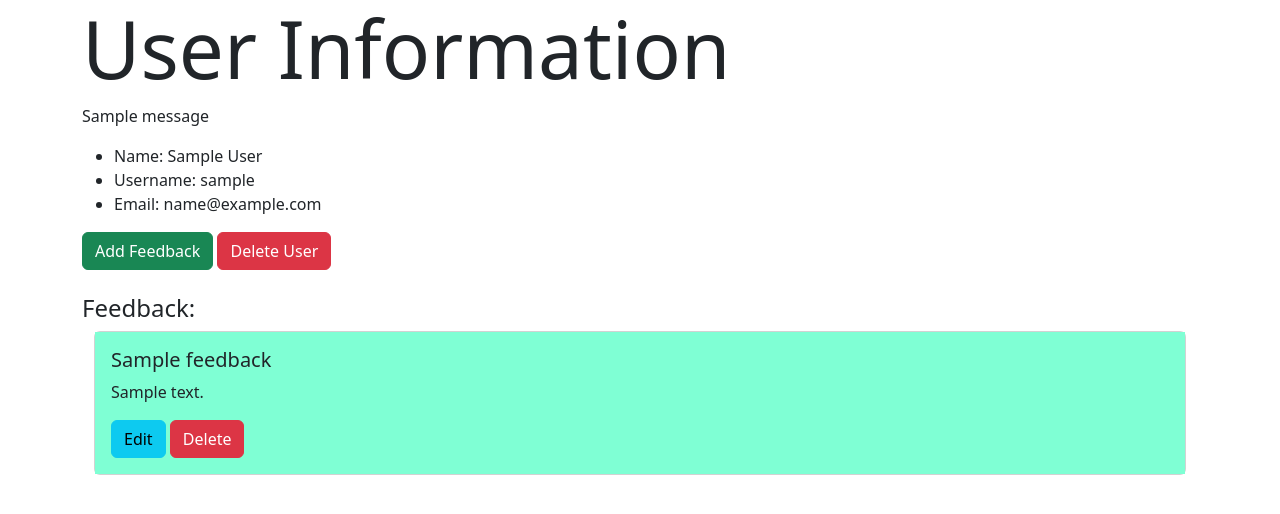
After one commit to ConnorDieck/feedback, a Flask app: template templates/user-details.html in a window 1280 px wide. The commit adds this page. Shown: the top 514 px of the page. Run offline with Flask 2, Linux system fonts and the light colour scheme; the template is opened without the code that fills it: values that come from a table or form of the project are taken from there, others are empty; tables that the repository leaves empty hold one stand-in row (values such as "Sample post"); one stand-in notice (Sample message) is shown; some libraries are stand-ins or nearby versions.

Commit message:
modified Python code and added python code up to step 7 and part of step 8

```diff
--- a/app.py
+++ b/app.py
@@ -1,9 +1,92 @@
-from flask import Flask, request, redirect, render_template, flash, jsonify
-from models import db, connect_db, User
+from flask import Flask, request, redirect, render_template, flash, session
+from flask_debugtoolbar import DebugToolbarExtension
+from models import db, connect_db, User, Feedback
+from forms import RegisterForm, LoginForm
+from sqlalchemy.exc import IntegrityError
 
 app = Flask(__name__)
-app.config['SQLALCHEMY_DATABASE_URI'] = 'postgresql:///todos_db'
+app.config['SQLALCHEMY_DATABASE_URI'] = 'postgresql:///feedback_db'
 app.config['SQLALCHEMY_TRACK_MODIFICATIONS'] = False
 app.config['SQLALCHEMY_ECHO'] = True
+app.config["SECRET_KEY"] = "abc123"
+app.config['DEBUG_TB_INTERCEPT_REDIRECTS'] = False
 
 connect_db(app)
+
+toolbar = DebugToolbarExtension(app)
+
+@app.route("/")
+def show_home():
+    """Redirects to home page"""
+
+    return redirect('/register')
+
+@app.route("/register", methods=["GET", "POST"])
+def register_user():
+    form = RegisterForm()
+    if form.validate_on_submit():
+
+        username = form.username.data
+        password = form.password.data
+        email = form.email.data
+        first_name = form.first_name.data
+        last_name = form.last_name.data
+
+        new_user = User.register(username, password, email, first_name, last_name)
+
+        db.session.add(new_user)
+        try:
+            db.session.commit()
+        except IntegrityError:
+            form.username.errors.append('Username taken. Please pick another')
+            return render_template('register.html', form=form)
+
+        session['username'] = new_user.username
+        flash('Welcome! Successfully Created Your Account!', "success")
+        return redirect(f"/users/{new_user.username}")
+
+    return render_template('register.html', form=form)
+
+@app.route("/login", methods=["GET", "POST"])
+def login():
+    form = LoginForm()
+    if form.validate_on_submit():
+        username = form.username.data
+        password = form.password.data
+
+        user = User.authenticate(username, password)
+        if user:
+            flash(f"Welcome Back, {user.first_name}!", "text-primary")
+            session['username'] = user.username
+            return redirect(f'/users/{user.username}')
+        else:
+            form.username.errors = ['Invalid username/password.']
+
+    return render_template('login.html', form=form)
+
+@app.route("/users/<username>")
+def show_secret(username):
+    if 'username' not in session:
+        flash("Please login first!", "text-danger")
+        return redirect('/login')
+
+    user = User.query.get(username)
+
+    return render_template('user-details.html', user=user)
+
+@app.route("/logout")
+def logout():
+    session.pop('username')
+
+    return redirect('/')
+
+@app.route("/users/<username>/delete")
+def delete_user(username):
+    if session['username'] is not username:
+        flash("Please login as the correct user first!", "text-danger")
+        return redirect('/login')
+
+    user = User.query.get(username)
+
+    db.session.delete(user)
+    db.session.commit()
--- a/static/styles.css
+++ b/static/styles.css
@@ -0,0 +1,7 @@
+.feedback {
+	background-color: aquamarine;
+}
+
+.section-head {
+	margin-top: 1em;
+}
--- a/templates/base.html
+++ b/templates/base.html
@@ -10,7 +10,11 @@
 </head>
 <body>
 
-    {% block content %}INSERT BODY CONTENT{% endblock %}
+    <div class="container">
+        {% block content %}INSERT BODY CONTENT{% endblock %}
+    </div>
+
+
 
     <script src="https://unpkg.com/jquery"></script>
     <script src="https://unpkg.com/popper"></script>
--- /dev/null
+++ b/templates/user-details.html
@@ -0,0 +1,44 @@
+{% extends 'base.html' %}
+
+{% block title %}User Info{% endblock %}
+
+{% block content %}
+
+<h1 class="display-1">User Information</h1>
+
+{% with messages = get_flashed_messages(with_categories=true) %}
+    {% if messages %}
+        {% for category, msg in messages %}
+            <p class="{{ category }}">{{ msg }}</p>
+        {% endfor %}
+    {% endif %}
+{% endwith %}
+
+<ul>
+    <li>Name: {{user.first_name}} {{user.last_name}}</li>
+    <li>Username: {{user.username}}</li>
+    <li>Email: {{user.email}}</li>
+</ul>
+
+<a href="/users/{{user.username}}/feedback/add" class="btn btn-success">Add Feedback</a>
+<a href="/users/{{user.username}}/delete" class="btn btn-danger">Delete User</a>
+
+{% if user.feedback %}
+<h4 class="section-head">Feedback:</h4>
+<div class="container">
+    {% for item in user.feedback %}
+    <div class="card">
+        <div class="card-body feedback">
+            <h5>{{ item.title }}</h5>
+            <p>{{item.content}}</p>
+            <a href="/feedback/{{item.id}}/update" class="btn btn-info">Edit</a>
+            <a href="/feedback/{{item.id}}/delete" class="btn btn-danger">Delete</a>
+        </div>
+    </div>
+    {% endfor %}
+</div>
+{% endif %}
+
+
+
+{% endblock %}
```
Also changed, not shown: forms.py (+15 -0 lines), models.py (+42 -5 lines), templates/login.html (added, +36 -0 lines), templates/register.html (added, +34 -0 lines).
